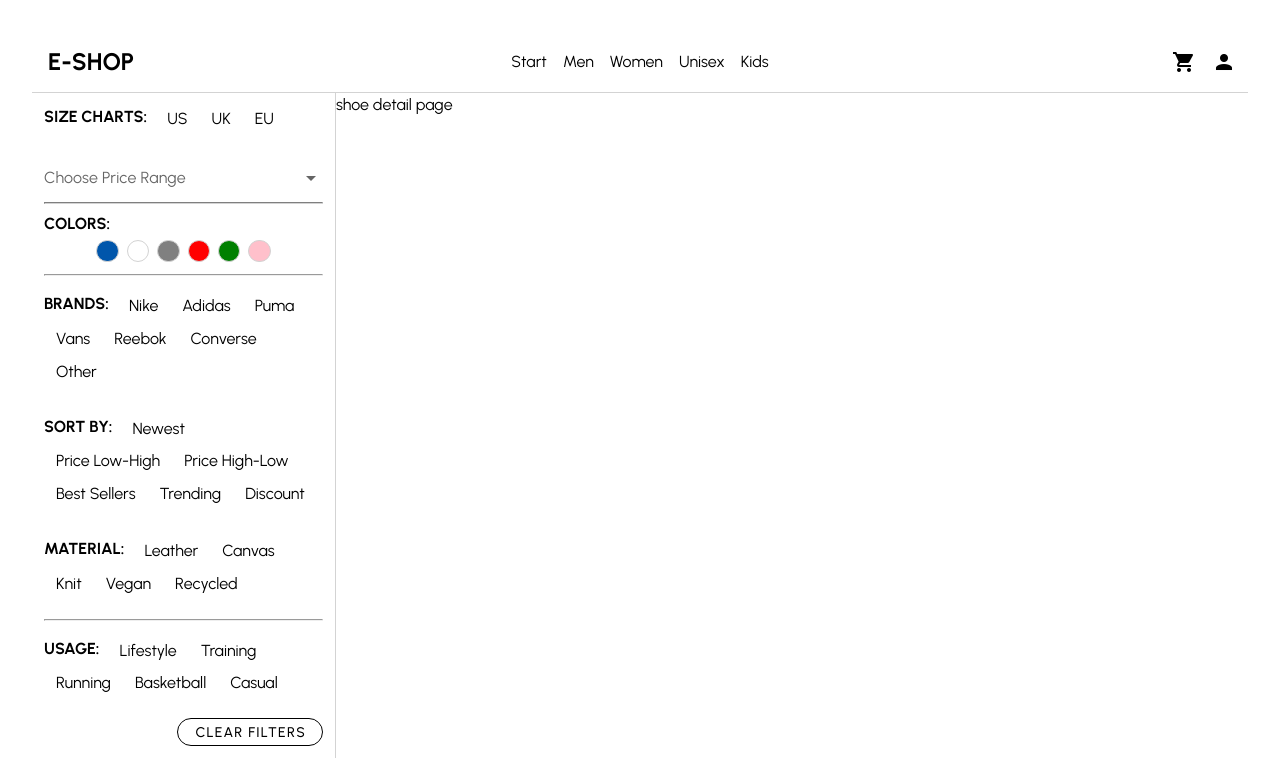
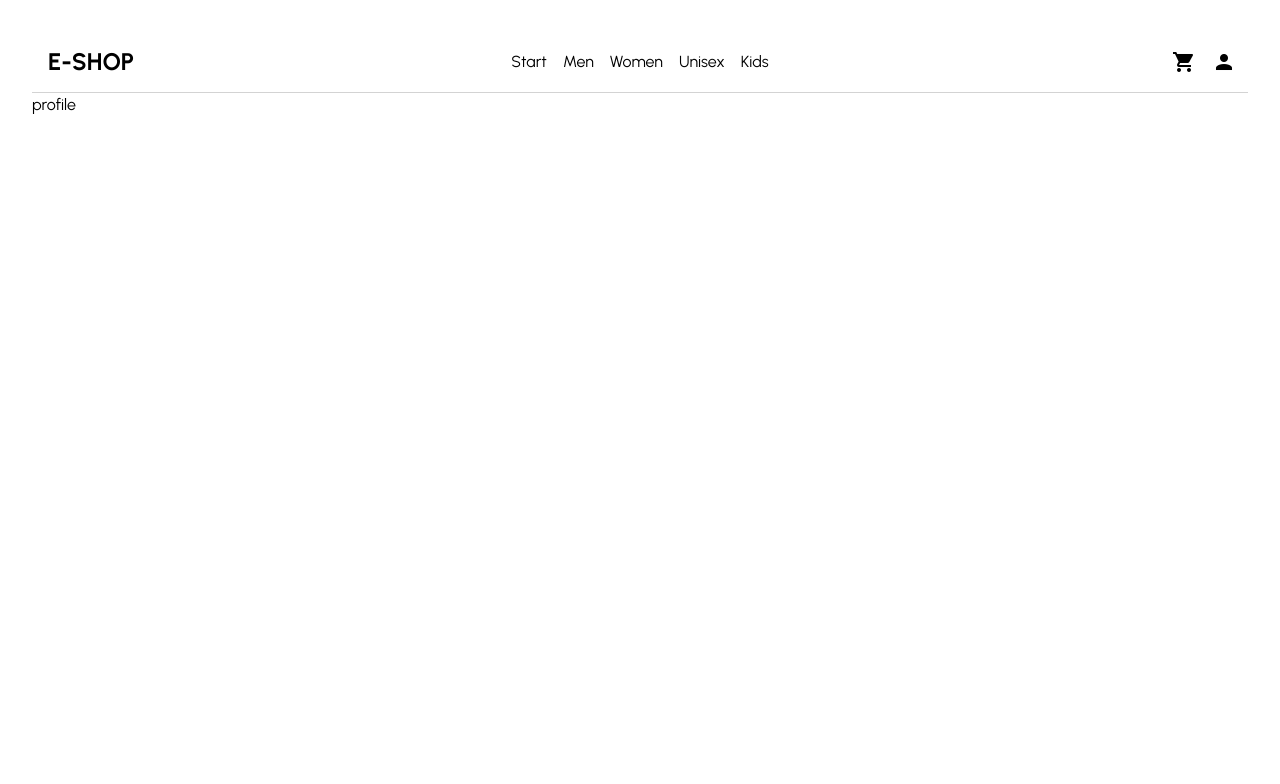
Before and after one commit to Makita7/shoe-e-shop-0.2, a Vue app: page /profile in a window 1280 px wide. Shown: the top 784 px of the page. Built offline with nearby package versions, Linux system fonts and the light colour scheme.

Commit message:
notfound

```diff
--- a/src/App.vue
+++ b/src/App.vue
@@ -17,8 +17,8 @@ const route = useRoute();
 <template>
   <NavbarComp />
   <main class="d-flex">
-    <v-col v-if="route.path !== '/'" cols="3" class="text-capitalize"
-      style="border-right: solid 1px var(--borders); min-height: 80vh;">
+    <v-col v-if="route.path === '/men' || route.path === '/women' || route.path === '/kids' || route.path === '/unisex'"
+      cols="3" class="text-capitalize" style="border-right: solid 1px var(--borders); min-height: 80vh;">
       <FilterbarComp />
     </v-col>
     <v-col style="padding: 0;">
--- /dev/null
+++ b/src/pages/NotFoundPage.vue.vue
@@ -0,0 +1,38 @@
+<script setup lang="ts">
+import { defineComponent } from 'vue';
+
+defineComponent({
+  name: 'NotFoundPage',
+})
+
+</script>
+
+<template>
+  <div class="text-center cont">
+    <img src="@/assets/notFound.png" alt="not found page cartoon" class="mb-2 prevent-select" />
+    <div class="d-flex justify-center align-center">
+      <p class="mb-0 mr-4">The page you are looking for does not exist...</p>
+      <v-btn to="/" color="var(--mid-green)" variant="outlined">
+        <v-icon class="mr-2">mdi-arrow-left</v-icon>
+        Go Back
+      </v-btn>
+    </div>
+  </div>
+</template>
+
+<style scoped>
+.cont {
+  margin-top: 4rem;
+}
+
+p {
+  font-size: 1.2rem;
+  color: var(--mid-green);
+}
+
+img {
+  margin: 0 auto;
+  width: 50%;
+  max-width: 40rem;
+}
+</style>
--- /dev/null
+++ b/src/pages/ProfilePage.vue
@@ -0,0 +1,14 @@
+<script setup lang="ts">
+import { defineComponent } from 'vue';
+
+defineComponent({
+  name: 'ProfilePage',
+})
+
+</script>
+
+<template>
+  <div class="d-flex flex-wrap">
+    profile
+  </div>
+</template>
--- a/src/router/index.ts
+++ b/src/router/index.ts
@@ -30,9 +30,19 @@ const router = createRouter({
       component: () => import('../pages/KidsPage.vue'),
     },
     {
-      path: '/:id',
+      path: '/profile',
+      name: 'profile',
+      component: () => import('../pages/ProfilePage.vue'),
+    },
+    {
+      path: '/shoe/:id',
       name: 'shoeDetails',
       component: () => import('../pages/ShoeDetailPage.vue'),
+    },
+    {
+      path: '/:pathMatch(.*)*',
+      name: 'NotFound',
+      component: () => import('../pages/NotFoundPage.vue.vue'),
     },
   ],
 })
```
Also changed, not shown: 1 other file (tests, documents, lock files or other folders).
